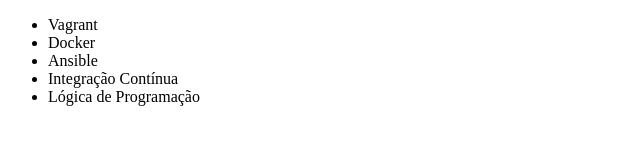
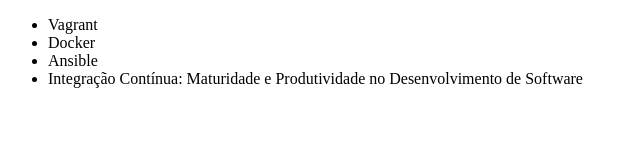
Before and after one commit to josii91/treinamento-alura, a plain HTML site: page index.html in a window 1280 px wide. Shown: the whole page, without its empty margins (0-640 px from the left). Drawn offline with Linux system fonts and the light colour scheme.

Commit message:
Renomenando curso de Integração Contínua

```diff
--- a/index.html
+++ b/index.html
@@ -9,8 +9,7 @@
         <li>Vagrant</li>
         <li>Docker</li>
         <li>Ansible</li>
-        <li>Integração Contínua</li>
-        <li>Lógica de Programação</li>
+        <li>Integração Contínua: Maturidade e Produtividade no Desenvolvimento de Software</li>
     </ul>
 </body>
 </html>
```
